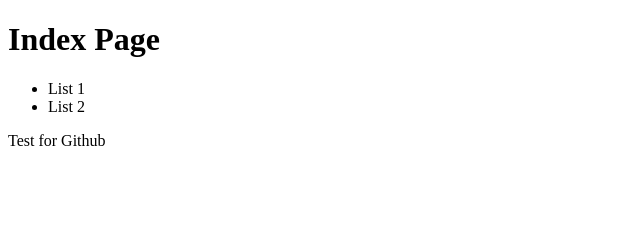
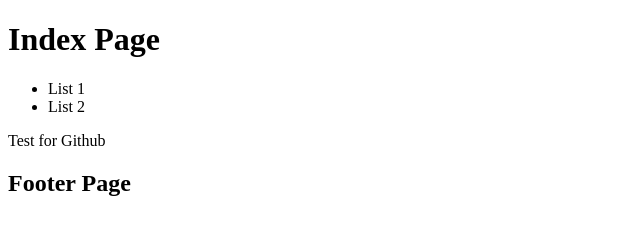
Before and after one commit to RajuSaha1693/HTML-Testing, a plain HTML site: page index.html in a window 1280 px wide. Shown: the whole page, without its empty margins (0-640 px from the left). Drawn offline with Linux system fonts and the light colour scheme.

Commit message:
Added Footer

```diff
--- a/index.html
+++ b/index.html
@@ -11,5 +11,6 @@
 		<li>List 2</li>
 	</ul>
 	<p> Test for Github</p>
+	<h2>Footer Page</h2>
 </body>
 </html>
```
